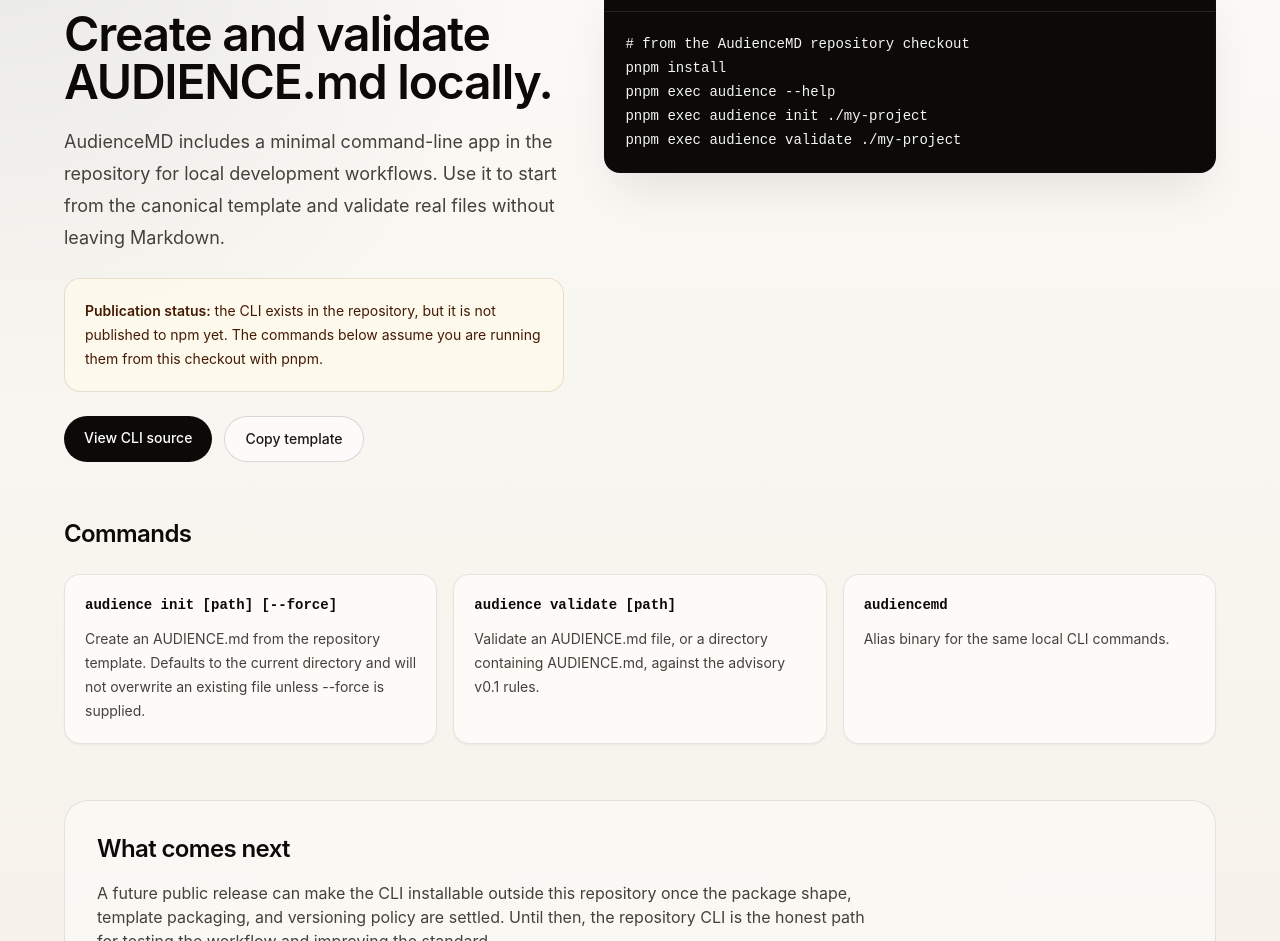
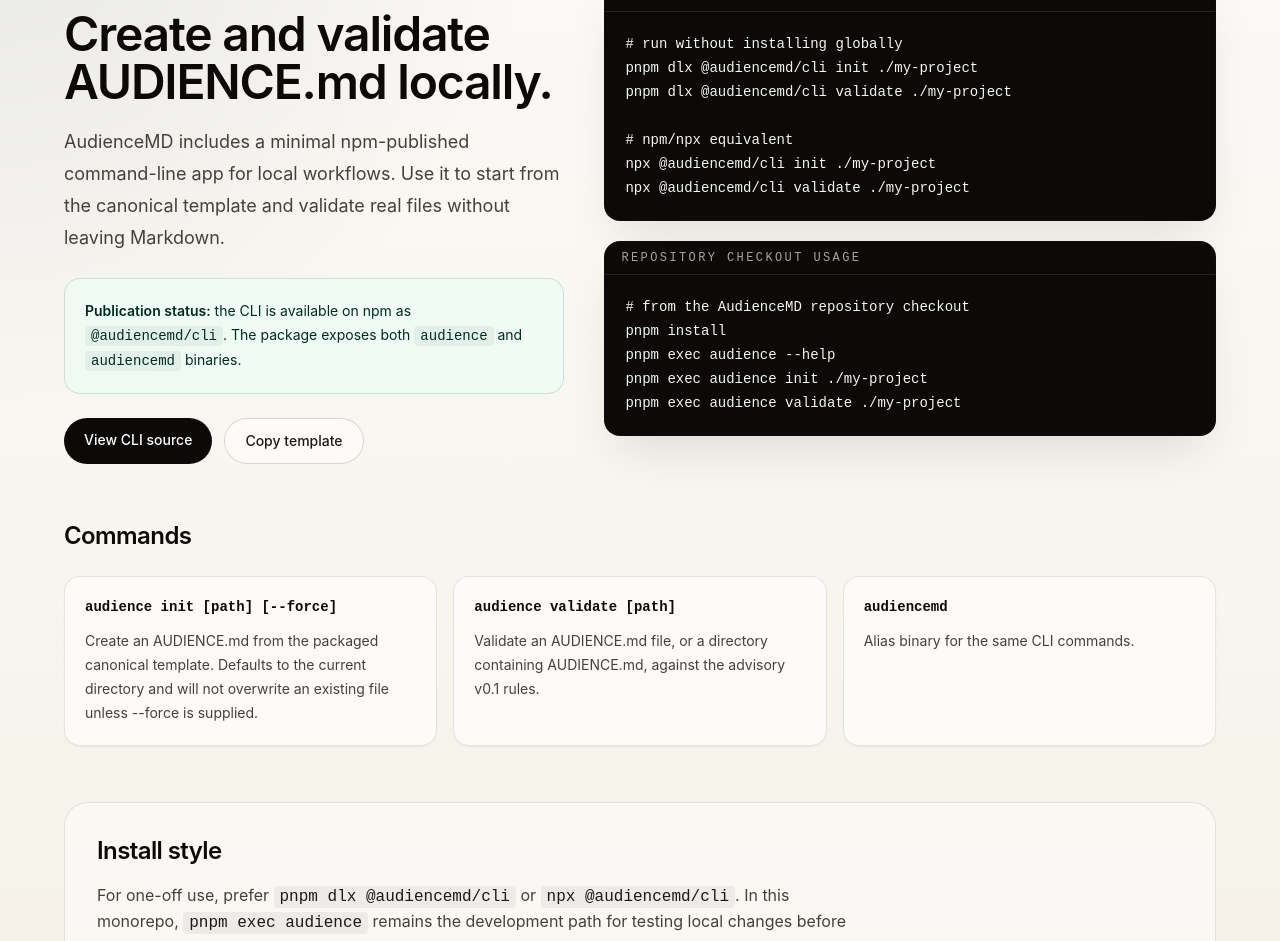
Before and after one commit to KikoPalomares/audience.md, a Next.js app in the folder apps/web/: page /cli in a window 1280 px wide. Shown: the part 131-1072 px from the top of the page. Built offline with nearby package versions, Linux system fonts and the light colour scheme.

Commit message:
docs: update CLI npm availability copy

```diff
--- a/apps/web/app/cli/page.tsx
+++ b/apps/web/app/cli/page.tsx
@@ -1,6 +1,14 @@
 import type { Metadata } from "next";
 import Link from "next/link";
 import { CodeBlock } from "../../components/CodeBlock";
+
+const packageUsage = `# run without installing globally
+pnpm dlx @audiencemd/cli init ./my-project
+pnpm dlx @audiencemd/cli validate ./my-project
+
+# npm/npx equivalent
+npx @audiencemd/cli init ./my-project
+npx @audiencemd/cli validate ./my-project`;
 
 const localUsage = `# from the AudienceMD repository checkout
 pnpm install
@@ -9,14 +17,14 @@
 pnpm exec audience validate ./my-project`;
 
 const commands = [
-  ["audience init [path] [--force]", "Create an AUDIENCE.md from the repository template. Defaults to the current directory and will not overwrite an existing file unless --force is supplied."],
+  ["audience init [path] [--force]", "Create an AUDIENCE.md from the packaged canonical template. Defaults to the current directory and will not overwrite an existing file unless --force is supplied."],
   ["audience validate [path]", "Validate an AUDIENCE.md file, or a directory containing AUDIENCE.md, against the advisory v0.1 rules."],
-  ["audiencemd", "Alias binary for the same local CLI commands."]
+  ["audiencemd", "Alias binary for the same CLI commands."]
 ] as const;
 
 export const metadata: Metadata = {
   title: "CLI",
-  description: "Use the local AudienceMD CLI to create and validate AUDIENCE.md files from the repository checkout.",
+  description: "Use the AudienceMD CLI from npm to create and validate AUDIENCE.md files.",
   alternates: { canonical: "/cli" }
 };
 
@@ -28,10 +36,10 @@
           <p className="font-mono text-sm uppercase tracking-[0.2em] text-stone-500">CLI</p>
           <h1 className="mt-3 text-4xl font-semibold tracking-tight text-stone-950 sm:text-5xl">Create and validate AUDIENCE.md locally.</h1>
           <p className="mt-5 text-lg leading-8 text-stone-700">
-            AudienceMD includes a minimal command-line app in the repository for local development workflows. Use it to start from the canonical template and validate real files without leaving Markdown.
+            AudienceMD includes a minimal npm-published command-line app for local workflows. Use it to start from the canonical template and validate real files without leaving Markdown.
           </p>
-          <div className="mt-6 rounded-2xl border border-amber-900/15 bg-amber-50/70 p-5 text-sm leading-6 text-amber-950">
-            <strong className="font-semibold">Publication status:</strong> the CLI exists in the repository, but it is not published to npm yet. The commands below assume you are running them from this checkout with pnpm.
+          <div className="mt-6 rounded-2xl border border-emerald-900/15 bg-emerald-50/70 p-5 text-sm leading-6 text-emerald-950">
+            <strong className="font-semibold">Publication status:</strong> the CLI is available on npm as <code className="rounded bg-emerald-950/5 px-1.5 py-0.5 font-mono">@audiencemd/cli</code>. The package exposes both <code className="rounded bg-emerald-950/5 px-1.5 py-0.5 font-mono">audience</code> and <code className="rounded bg-emerald-950/5 px-1.5 py-0.5 font-mono">audiencemd</code> binaries.
           </div>
           <div className="mt-6 flex flex-wrap gap-3">
             <Link className="rounded-full bg-stone-950 px-5 py-3 text-sm font-medium text-white transition hover:bg-stone-800" href="https://github.com/KikoPalomares/audience.md/tree/main/apps/cli">
@@ -43,7 +51,10 @@
           </div>
         </div>
 
-        <CodeBlock label="Local usage" code={localUsage} />
+        <div className="grid gap-5">
+          <CodeBlock label="Package usage" code={packageUsage} />
+          <CodeBlock label="Repository checkout usage" code={localUsage} />
+        </div>
       </div>
 
       <section className="mx-auto mt-14 max-w-6xl">
@@ -59,9 +70,9 @@
       </section>
 
       <section className="mx-auto mt-14 max-w-6xl rounded-3xl border border-stone-900/10 bg-white/45 p-6 sm:p-8">
-        <h2 className="text-2xl font-semibold tracking-tight text-stone-950">What comes next</h2>
+        <h2 className="text-2xl font-semibold tracking-tight text-stone-950">Install style</h2>
         <p className="mt-4 max-w-3xl text-sm leading-7 text-stone-700 sm:text-base">
-          A future public release can make the CLI installable outside this repository once the package shape, template packaging, and versioning policy are settled. Until then, the repository CLI is the honest path for testing the workflow and improving the standard.
+          For one-off use, prefer <code className="rounded bg-stone-950/5 px-1.5 py-0.5 font-mono text-stone-900">pnpm dlx @audiencemd/cli</code> or <code className="rounded bg-stone-950/5 px-1.5 py-0.5 font-mono text-stone-900">npx @audiencemd/cli</code>. In this monorepo, <code className="rounded bg-stone-950/5 px-1.5 py-0.5 font-mono text-stone-900">pnpm exec audience</code> remains the development path for testing local changes before release.
         </p>
       </section>
     </main>
--- a/apps/web/app/page.tsx
+++ b/apps/web/app/page.tsx
@@ -99,9 +99,9 @@
             </div>
             <div className="rounded-3xl border border-stone-900/10 bg-white/55 p-6 shadow-sm sm:p-8">
               <p className="font-mono text-sm uppercase tracking-[0.2em] text-stone-500">Local tooling</p>
-              <h2 className="mt-3 text-3xl font-semibold tracking-tight text-stone-950">A small CLI is included in the repository.</h2>
+              <h2 className="mt-3 text-3xl font-semibold tracking-tight text-stone-950">A small CLI is available on npm.</h2>
               <p className="mt-4 text-sm leading-7 text-stone-700 sm:text-base">
-                Create a starter file and validate AudienceMD documents from this checkout with <code className="rounded bg-stone-950/5 px-1.5 py-0.5 font-mono text-stone-900">pnpm exec audience init ./my-project</code> and <code className="rounded bg-stone-950/5 px-1.5 py-0.5 font-mono text-stone-900">pnpm exec audience validate ./my-project</code>. It is not published to npm yet.
+                Create a starter file and validate AudienceMD documents with <code className="rounded bg-stone-950/5 px-1.5 py-0.5 font-mono text-stone-900">pnpm dlx @audiencemd/cli init ./my-project</code> and <code className="rounded bg-stone-950/5 px-1.5 py-0.5 font-mono text-stone-900">pnpm dlx @audiencemd/cli validate ./my-project</code>.
               </p>
               <Link className="mt-5 inline-flex text-sm font-medium text-stone-950 underline underline-offset-4" href="/cli">Read the CLI notes</Link>
             </div>
```
Also changed, not shown: 3 other files (tests, documents, lock files or other folders).
